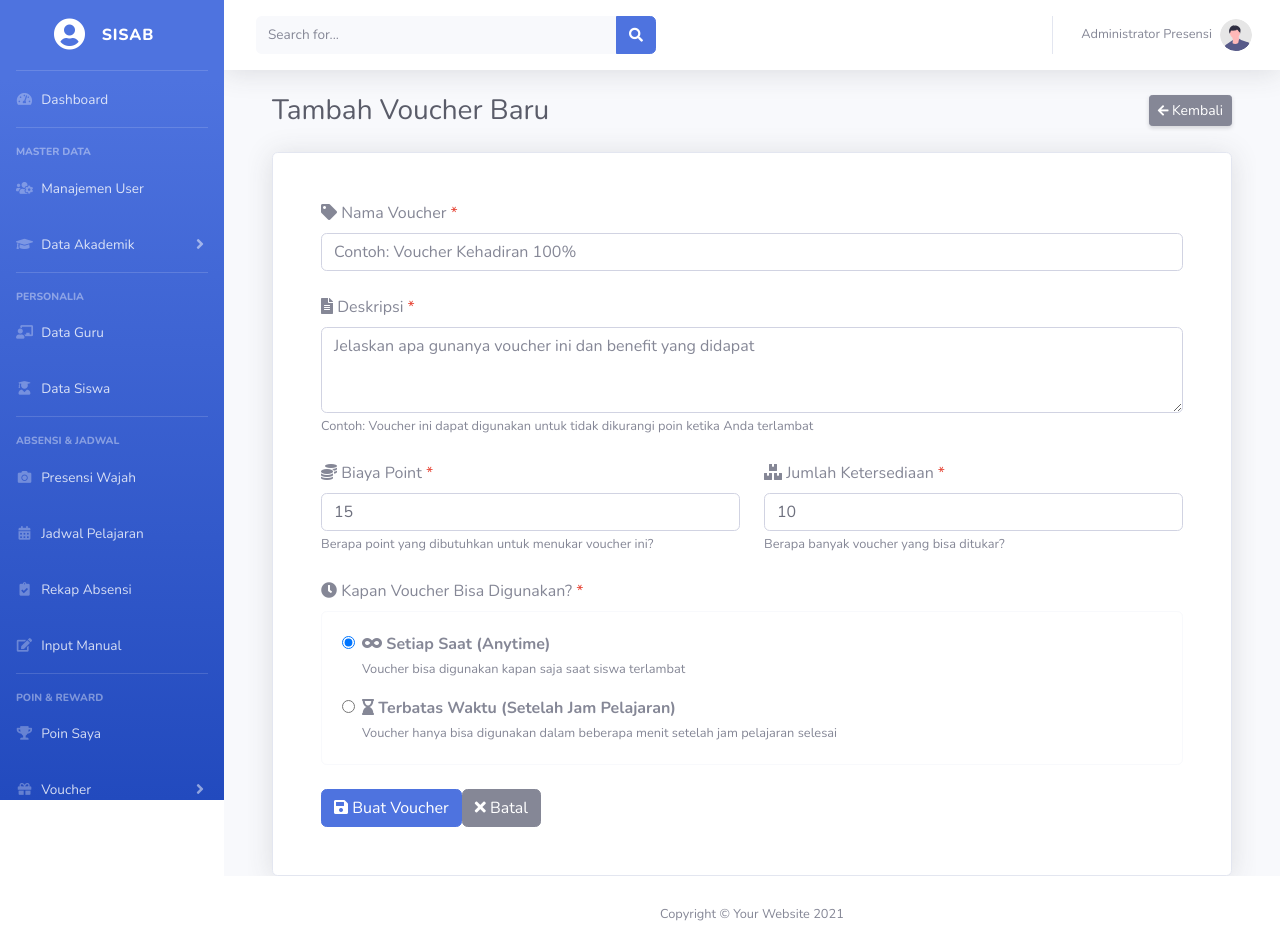
After one commit to Kafbillahell/SISAB, a Laravel app: page /admin/vouchers/create in a window 1280 px wide. The commit adds this page. Run offline with Laravel 12, Linux system fonts and the light colour scheme; a user stored in the database is signed in; data comes from the database, SQL or seed files in the repository; parts of the project's set-up code (start-up, migrations or seed data) failed here and were passed over; some libraries are stand-ins or nearby versions.

Commit message:
feat: Implement voucher management system with CRUD operations and UI

```diff
--- /dev/null
+++ b/app/Http/Controllers/Admin/VoucherController.php
@@ -0,0 +1,99 @@
+<?php
+
+namespace App\Http\Controllers\Admin;
+
+use App\Http\Controllers\Controller;
+use App\Models\Voucher;
+use Illuminate\Http\Request;
+
+class VoucherController extends Controller
+{
+    /**
+     * Menampilkan daftar voucher
+     */
+    public function index()
+    {
+        $vouchers = Voucher::orderBy('created_at', 'desc')->paginate(10);
+        return view('admin.vouchers.index', compact('vouchers'));
+    }
+
+    /**
+     * Menampilkan form tambah voucher
+     */
+    public function create()
+    {
+        return view('admin.vouchers.create');
+    }
+
+    /**
+     * Menyimpan voucher baru
+     */
+    public function store(Request $request)
+    {
+        $validated = $request->validate([
+            'name' => 'required|string|max:255',
+            'description' => 'required|string',
+            'point_cost' => 'required|integer|min:1',
+            'quantity' => 'required|integer|min:1',
+            'usage_type' => 'required|in:anytime,after_lesson',
+            'valid_minutes' => 'nullable|integer|min:1|required_if:usage_type,after_lesson',
+            'valid_until' => 'nullable|date',
+        ]);
+
+        Voucher::create($validated);
+
+        return redirect()->route('admin.vouchers.index')->with('success', 'Voucher berhasil ditambahkan');
+    }
+
+    /**
+     * Menampilkan form edit voucher
+     */
+    public function edit(Voucher $voucher)
+    {
+        return view('admin.vouchers.edit', compact('voucher'));
+    }
+
+    /**
+     * Memperbarui voucher
+     */
+    public function update(Request $request, Voucher $voucher)
+    {
+        $validated = $request->validate([
+            'name' => 'required|string|max:255',
+            'description' => 'required|string',
+            'point_cost' => 'required|integer|min:1',
+            'quantity' => 'required|integer|min:1',
+            'usage_type' => 'required|in:anytime,after_lesson',
+            'valid_minutes' => 'nullable|integer|min:1|required_if:usage_type,after_lesson',
+            'valid_until' => 'nullable|date',
+            'is_active' => 'boolean',
+        ]);
+
+        $voucher->update($validated);
+
+        return redirect()->route('admin.vouchers.index')->with('success', 'Voucher berhasil diperbarui');
+    }
+
+    /**
+     * Menghapus voucher
+     */
+    public function destroy(Voucher $voucher)
+    {
+        $voucher->delete();
+        return redirect()->route('admin.vouchers.index')->with('success', 'Voucher berhasil dihapus');
+    }
+
+    /**
+     * Toggle status voucher (active/inactive)
+     */
+    public function toggleActive(Voucher $voucher)
+    {
+        $voucher->update(['is_active' => !$voucher->is_active]);
+
+        return response()->json([
+            'success' => true,
+            'is_active' => $voucher->is_active,
+            'message' => 'Status voucher berhasil diubah'
+        ]);
+    }
+}
--- a/app/Models/Voucher.php
+++ b/app/Models/Voucher.php
@@ -17,10 +17,13 @@ class Voucher extends Model
         'used',
         'valid_until',
         'is_active',
+        'usage_type',
+        'valid_minutes',
     ];
 
     protected $casts = [
         'valid_until' => 'datetime',
+        'is_active' => 'boolean',
     ];
 
     public function studentVouchers()
--- /dev/null
+++ b/resources/views/admin/vouchers/create.blade.php
@@ -0,0 +1,197 @@
+@extends('layouts.app')
+
+@section('title', isset($voucher) ? 'Edit Voucher' : 'Tambah Voucher')
+
+@section('content')
+    <div class="container-fluid">
+        <!-- Page Heading -->
+        <div class="d-sm-flex align-items-center justify-content-between mb-4">
+            <h1 class="h3 mb-0 text-gray-800">{{ isset($voucher) ? 'Edit Voucher' : 'Tambah Voucher Baru' }}</h1>
+            <a href="{{ route('admin.vouchers.index') }}" class="d-none d-sm-inline-block btn btn-sm btn-secondary shadow-sm">
+                <i class="fas fa-arrow-left fa-sm"></i> Kembali
+            </a>
+        </div>
+
+        <!-- Form Card -->
+        <div class="card shadow">
+            <div class="card-body p-5">
+                <form action="{{ isset($voucher) ? route('admin.vouchers.update', $voucher) : route('admin.vouchers.store') }}" method="POST">
+                    @csrf
+                    @if(isset($voucher))
+                        @method('PUT')
+                    @endif
+
+                    <!-- Nama Voucher -->
+                    <div class="mb-4">
+                        <label for="name" class="form-label fw-bold">
+                            <i class="fas fa-tag"></i> Nama Voucher <span class="text-danger">*</span>
+                        </label>
+                        <input type="text" class="form-control @error('name') is-invalid @enderror"
+                            id="name" name="name"
+                            value="{{ old('name', $voucher->name ?? '') }}"
+                            placeholder="Contoh: Voucher Kehadiran 100%"
+                            required>
+                        @error('name')
+                            <div class="invalid-feedback">{{ $message }}</div>
+                        @enderror
+                    </div>
+
+                    <!-- Deskripsi -->
+                    <div class="mb-4">
+                        <label for="description" class="form-label fw-bold">
+                            <i class="fas fa-file-alt"></i> Deskripsi <span class="text-danger">*</span>
+                        </label>
+                        <textarea class="form-control @error('description') is-invalid @enderror"
+                            id="description" name="description" rows="3"
+                            placeholder="Jelaskan apa gunanya voucher ini dan benefit yang didapat"
+                            required>{{ old('description', $voucher->description ?? '') }}</textarea>
+                        @error('description')
+                            <div class="invalid-feedback">{{ $message }}</div>
+                        @enderror
+                        <small class="text-muted">Contoh: Voucher ini dapat digunakan untuk tidak dikurangi poin ketika Anda terlambat</small>
+                    </div>
+
+                    <!-- Point Cost -->
+                    <div class="row mb-4">
+                        <div class="col-md-6">
+                            <label for="point_cost" class="form-label fw-bold">
+                                <i class="fas fa-coins"></i> Biaya Point <span class="text-danger">*</span>
+                            </label>
+                            <input type="number" class="form-control @error('point_cost') is-invalid @enderror"
+                                id="point_cost" name="point_cost" min="1"
+                                value="{{ old('point_cost', $voucher->point_cost ?? 15) }}"
+                                required>
+                            @error('point_cost')
+                                <div class="invalid-feedback">{{ $message }}</div>
+                            @enderror
+                            <small class="text-muted">Berapa point yang dibutuhkan untuk menukar voucher ini?</small>
+                        </div>
+
+                        <!-- Quantity -->
+                        <div class="col-md-6">
+                            <label for="quantity" class="form-label fw-bold">
+                                <i class="fas fa-boxes"></i> Jumlah Ketersediaan <span class="text-danger">*</span>
+                            </label>
+                            <input type="number" class="form-control @error('quantity') is-invalid @enderror"
+                                id="quantity" name="quantity" min="1"
+                                value="{{ old('quantity', $voucher->quantity ?? 10) }}"
+                                required>
+                            @error('quantity')
+                                <div class="invalid-feedback">{{ $message }}</div>
+                            @enderror
+                            <small class="text-muted">Berapa banyak voucher yang bisa ditukar?</small>
+                        </div>
+                    </div>
+
+                    <!-- Usage Type -->
+                    <div class="mb-4">
+                        <label class="form-label fw-bold">
+                            <i class="fas fa-clock"></i> Kapan Voucher Bisa Digunakan? <span class="text-danger">*</span>
+                        </label>
+                        <div class="card border-light">
+                            <div class="card-body">
+                                <!-- Option 1: Anytime -->
+                                <div class="form-check mb-3">
+                                    <input class="form-check-input" type="radio" name="usage_type" id="usage_anytime"
+                                        value="anytime"
+                                        {{ old('usage_type', $voucher->usage_type ?? 'anytime') === 'anytime' ? 'checked' : '' }}
+                                        onchange="toggleValidMinutes()">
+                                    <label class="form-check-label" for="usage_anytime">
+                                        <strong><i class="fas fa-infinity"></i> Setiap Saat (Anytime)</strong>
+                                        <br>
+                                        <small class="text-muted">Voucher bisa digunakan kapan saja saat siswa terlambat</small>
+                                    </label>
+                                </div>
+
+                                <!-- Option 2: After Lesson -->
+                                <div class="form-check">
+                                    <input class="form-check-input" type="radio" name="usage_type" id="usage_after_lesson"
+                                        value="after_lesson"
+                                        {{ old('usage_type', $voucher->usage_type ?? '') === 'after_lesson' ? 'checked' : '' }}
+                                        onchange="toggleValidMinutes()">
+                                    <label class="form-check-label" for="usage_after_lesson">
+                                        <strong><i class="fas fa-hourglass-end"></i> Terbatas Waktu (Setelah Jam Pelajaran)</strong>
+                                        <br>
+                                        <small class="text-muted">Voucher hanya bisa digunakan dalam beberapa menit setelah jam pelajaran selesai</small>
+                                    </label>
+
+                                    <!-- Valid Minutes Input -->
+                                    <div class="mt-2 ms-4" id="validMinutesDiv"
+                                        style="display: {{ old('usage_type', $voucher->usage_type ?? '') === 'after_lesson' ? 'block' : 'none' }}">
+                                        <label for="valid_minutes" class="form-label">
+                                            Berapa menit setelah jam pelajaran? <span class="text-danger">*</span>
+                                        </label>
+                                        <div class="input-group">
+                                            <input type="number" class="form-control @error('valid_minutes') is-invalid @enderror"
+                                                id="valid_minutes" name="valid_minutes" min="1"
+                                                value="{{ old('valid_minutes', $voucher->valid_minutes ?? 10) }}"
+                                                placeholder="Contoh: 10">
+                                            <span class="input-group-text">Menit</span>
+                                        </div>
+                                        @error('valid_minutes')
+                                            <div class="invalid-feedback">{{ $message }}</div>
+                                        @enderror
+                                    </div>
+                                </div>
+                            </div>
+                        </div>
+                    </div>
+
+                    <!-- Valid Until -->
+                    @if(isset($voucher))
+                        <div class="mb-4">
+                            <label for="valid_until" class="form-label fw-bold">
+                                <i class="fas fa-calendar-check"></i> Tanggal Kadaluarsa
+                            </label>
+                            <input type="date" class="form-control @error('valid_until') is-invalid @enderror"
+                                id="valid_until" name="valid_until"
+                                value="{{ old('valid_until', $voucher->valid_until ? $voucher->valid_until->format('Y-m-d') : '') }}">
+                            @error('valid_until')
+                                <div class="invalid-feedback">{{ $message }}</div>
+                            @enderror
+                            <small class="text-muted">Kosongkan jika voucher tidak ada batas waktu</small>
+                        </div>
+
+                        <!-- Is Active -->
+                        <div class="mb-4">
+                            <div class="form-check form-switch">
+                                <input class="form-check-input" type="checkbox" id="is_active" name="is_active"
+                                    value="1" {{ $voucher->is_active ? 'checked' : '' }}>
+                                <label class="form-check-label" for="is_active">
+                                    <strong>Aktifkan Voucher</strong>
+                                    <br>
+                                    <small class="text-muted">Unchecked = Voucher tidak bisa ditukar siswa</small>
+                                </label>
+                            </div>
+                        </div>
+                    @endif
+
+                    <!-- Action Buttons -->
+                    <div class="d-flex gap-2">
+                        <button type="submit" class="btn btn-primary">
+                            <i class="fas fa-save"></i> {{ isset($voucher) ? 'Simpan Perubahan' : 'Buat Voucher' }}
+                        </button>
+                        <a href="{{ route('admin.vouchers.index') }}" class="btn btn-secondary">
+                            <i class="fas fa-times"></i> Batal
+                        </a>
+                    </div>
+                </form>
+            </div>
+        </div>
+    </div>
+
+    <script>
+        function toggleValidMinutes() {
+            const validMinutesDiv = document.getElementById('validMinutesDiv');
+            const usageType = document.querySelector('input[name="usage_type"]:checked').value;
+
+            if(usageType === 'after_lesson') {
+                validMinutesDiv.style.display = 'block';
+                document.getElementById('valid_minutes').required = true;
+            } else {
+                validMinutesDiv.style.display = 'none';
+                document.getElementById('valid_minutes').required = false;
+            }
+        }
+    </script>
+@endsection
--- a/resources/views/layouts/sidebar.blade.php
+++ b/resources/views/layouts/sidebar.blade.php
@@ -142,6 +142,18 @@
     </li>
     @endif
 
+    <hr class="sidebar-divider">
+
+    <div class="sidebar-heading">
+        Pengaturan
+    </div>
+
+    <li class="nav-item {{ request()->is('admin/vouchers*') ? 'active' : '' }}">
+        <a class="nav-link" href="{{ route('admin.vouchers.index') }}">
+            <i class="fas fa-fw fa-cogs"></i>
+            <span>Manajemen Voucher</span></a>
+    </li>
+
     <li class="nav-item {{ request()->is('periode*') ? 'active' : '' }}">
         <a class="nav-link" href="{{ route('periode.index') }}">
             <i class="fas fa-fw fa-clock"></i>
--- a/routes/web.php
+++ b/routes/web.php
@@ -102,4 +102,10 @@ Route::middleware(['auth'])->group(function () {
     Route::get('/vouchers', [VoucherController::class, 'index'])->name('vouchers.index');
     Route::post('/vouchers/redeem', [VoucherController::class, 'redeem'])->name('vouchers.redeem');
     Route::get('/my-vouchers', [VoucherController::class, 'myVouchers'])->name('vouchers.myVouchers');
+
+    // --- Admin Voucher Management ---
+    Route::prefix('admin')->name('admin.')->group(function() {
+        Route::resource('vouchers', \App\Http\Controllers\Admin\VoucherController::class);
+        Route::post('/vouchers/{voucher}/toggle-active', [\App\Http\Controllers\Admin\VoucherController::class, 'toggleActive']);
+    });
 });
```
Also changed, not shown: resources/views/admin/vouchers/edit.blade.php (added, +192 -0 lines), resources/views/admin/vouchers/index.blade.php (added, +123 -0 lines), database/migrations/2026_04_16_add_timing_to_vouchers_table.php (added).
